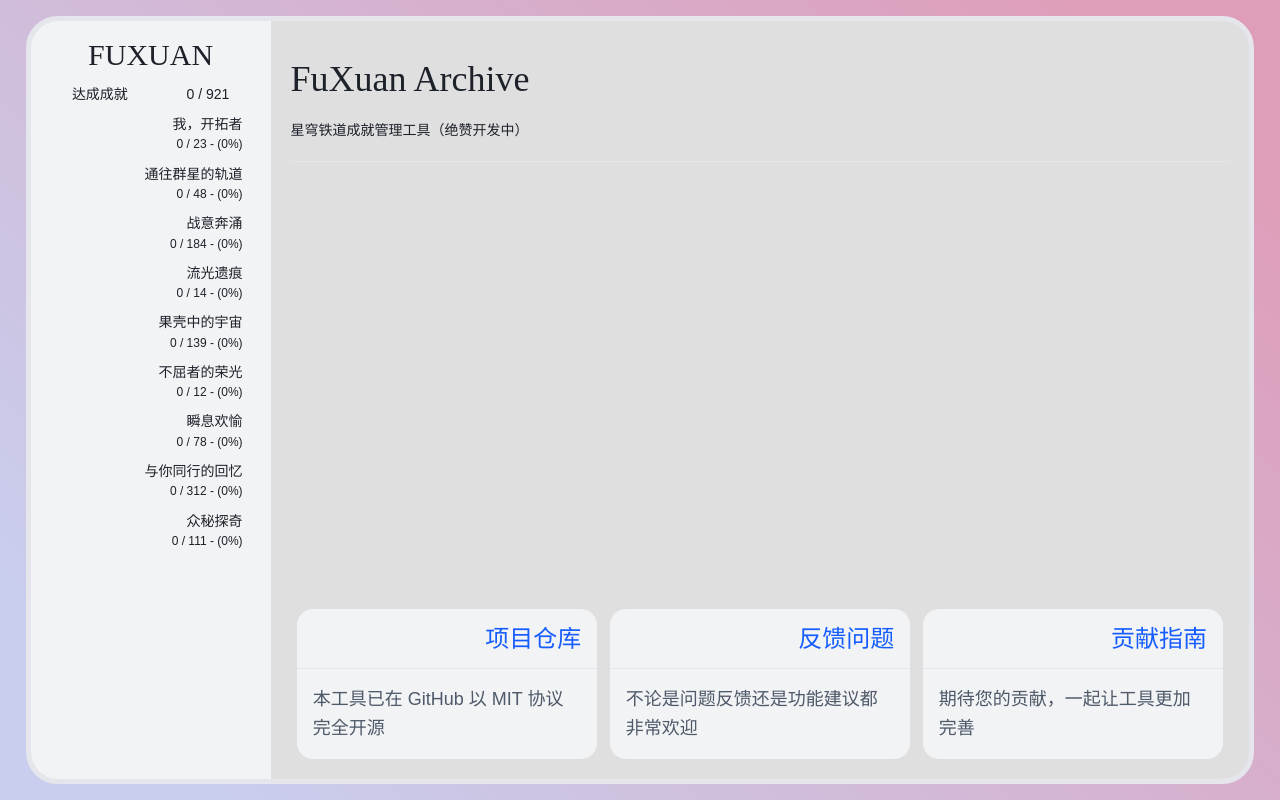
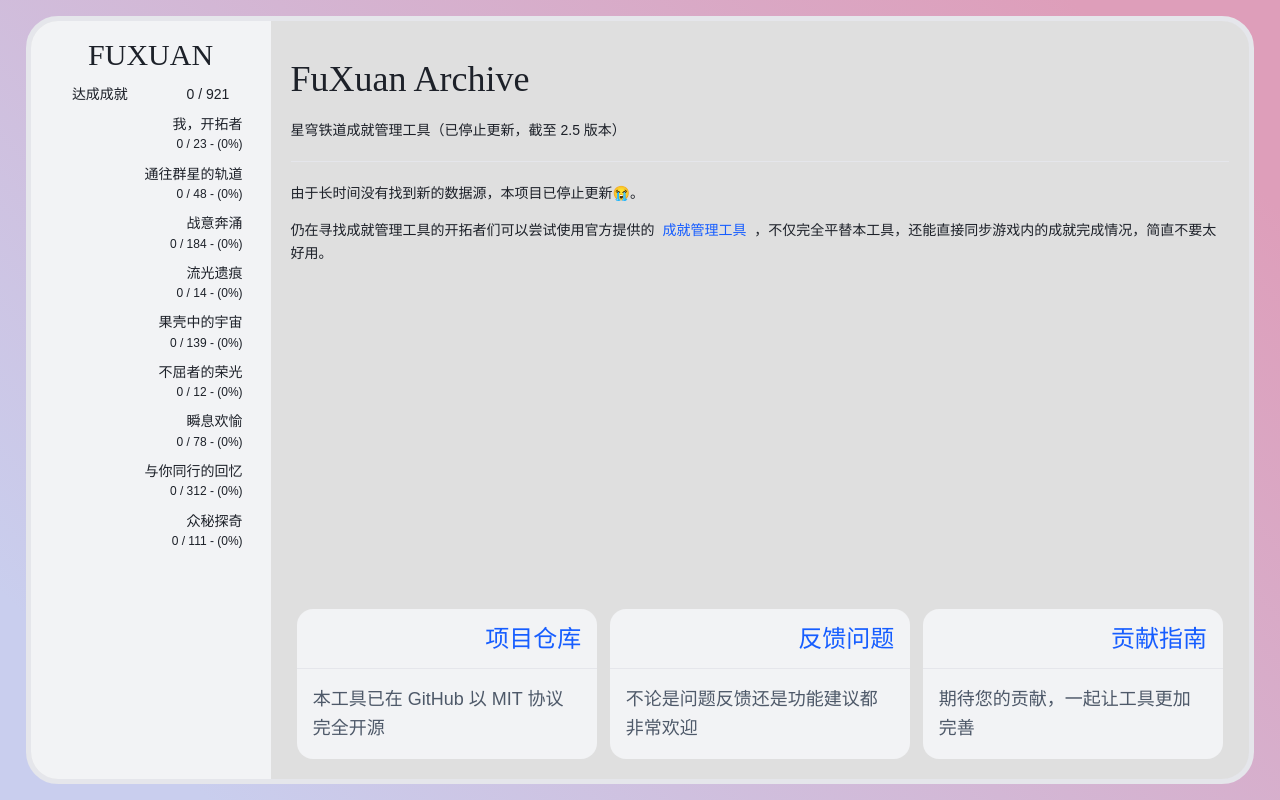
Before and after one commit to ChangeSuger/fuxuan-archive, a Vue app: page / in a window 1280 px wide. Built offline with nearby package versions, Linux system fonts and the light colour scheme; some icons are missing; a web font is replaced by a local one.

Commit message:
feat: 停止更新公告

```diff
--- a/src/views/HomeView.vue
+++ b/src/views/HomeView.vue
@@ -6,9 +6,20 @@
       </a-typography-title>
 
       <a-typography-text>
-        星穹铁道成就管理工具（绝赞开发中）
+        星穹铁道成就管理工具（已停止更新，截至 2.5 版本）
       </a-typography-text>
+
       <a-divider />
+
+      <a-typography-paragraph>
+        由于长时间没有找到新的数据源，本项目已停止更新😭。
+      </a-typography-paragraph>
+
+      <a-typography-paragraph>
+        仍在寻找成就管理工具的开拓者们可以尝试使用官方提供的
+        <a-link href="https://act.mihoyo.com/sr/event/cultivation-tool/index.html#/tools/achievement">成就管理工具</a-link>
+        ，不仅完全平替本工具，还能直接同步游戏内的成就完成情况，简直不要太好用。
+      </a-typography-paragraph>
     </a-typography>
 
     <div class="link-box flex-horizontal">
--- a/src/views/SettingView.vue
+++ b/src/views/SettingView.vue
@@ -117,7 +117,6 @@
         </template>
       </a-button>
     </a-space>
-
   </div>
 </template>
 
@@ -169,5 +168,6 @@ watch(textjoin_87, (newTextjoin) => {
   flex-direction: column;
   overflow-y: scroll;
   padding-left: 20px;
+  padding-bottom: 1rem;
 }
 </style>
```
Also changed, not shown: 1 other file (tests, documents, lock files or other folders).
